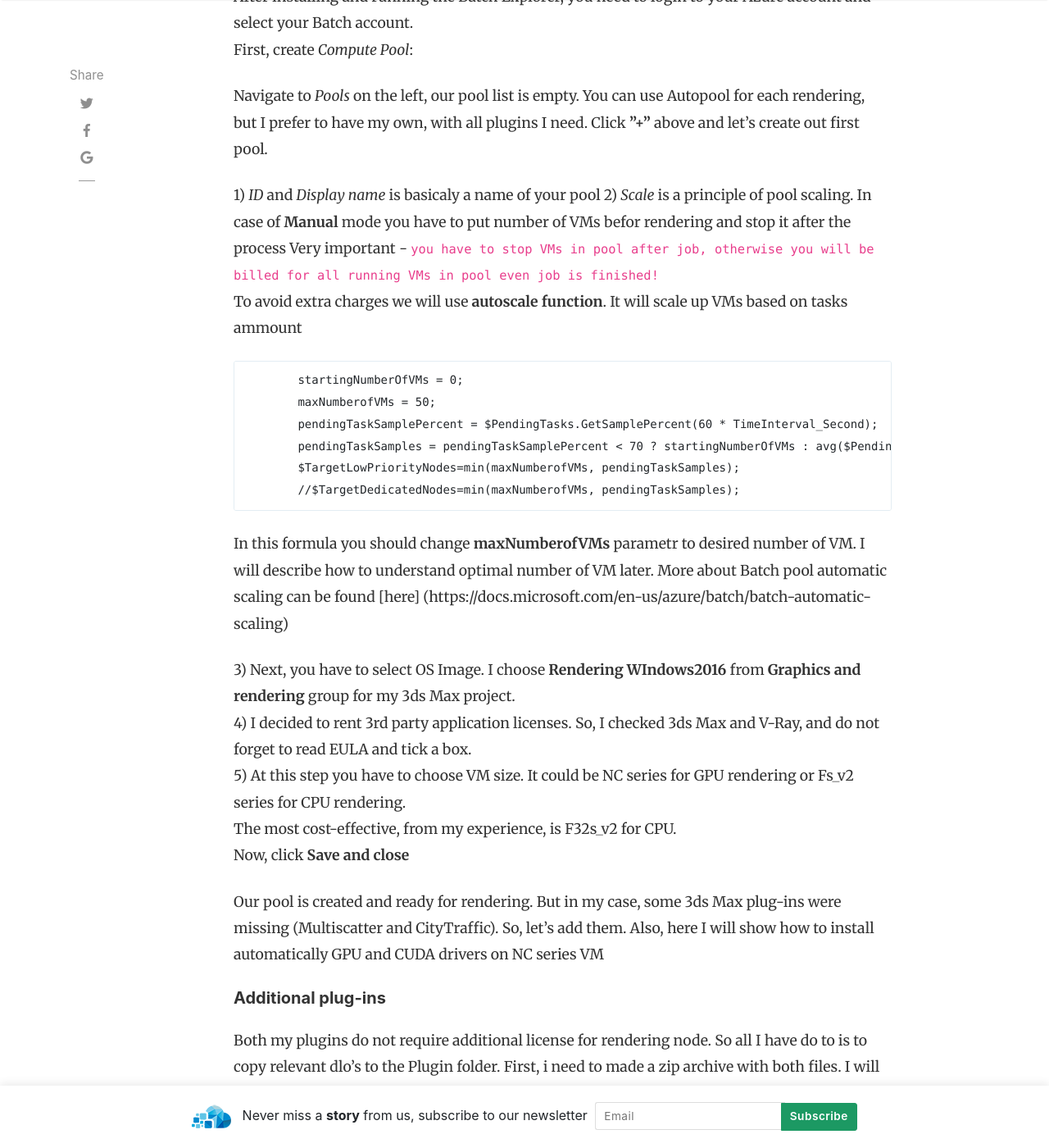
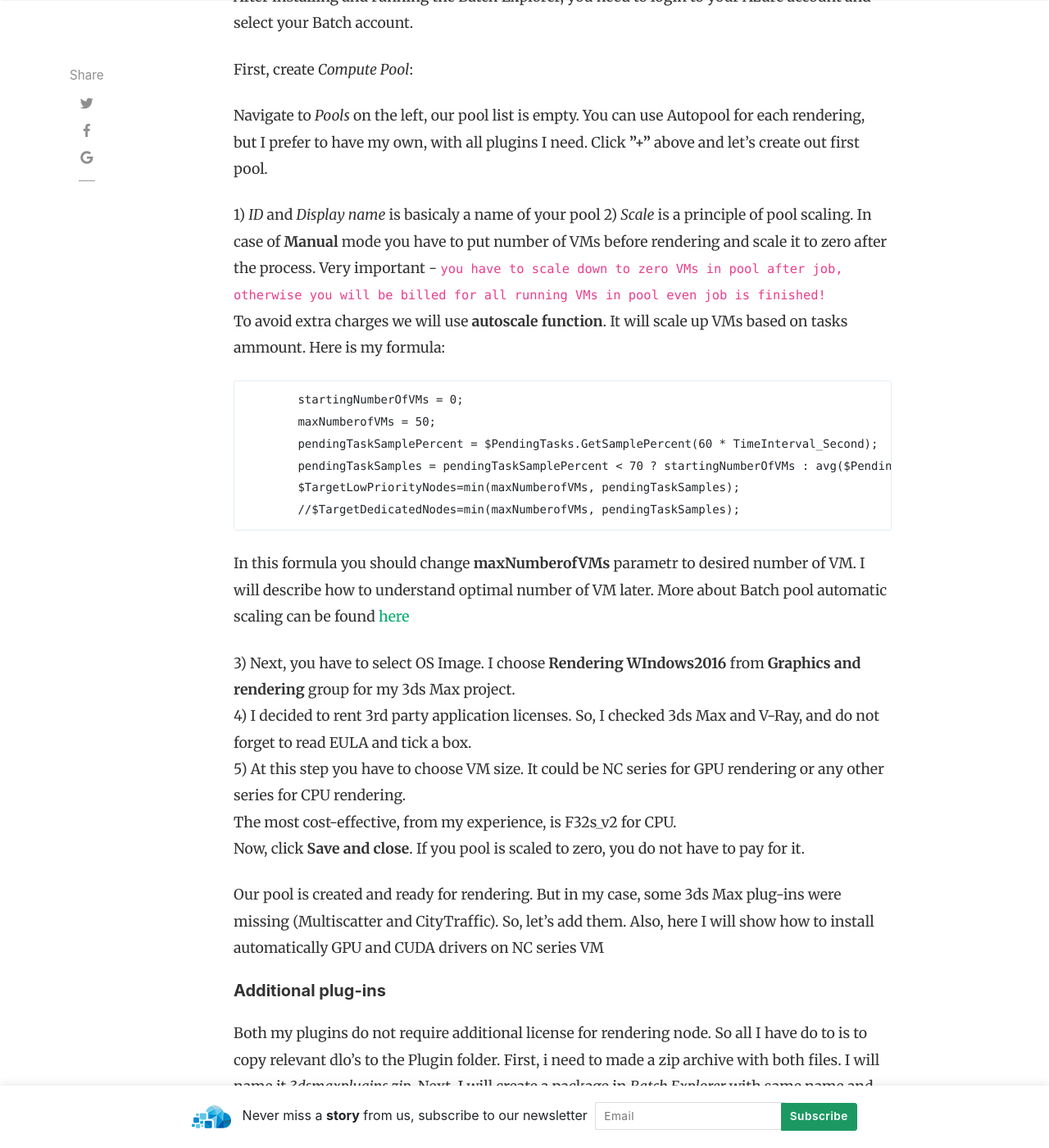
Before and after one commit to AzCEE/azcee.github.io, a Jekyll site: the page built from _posts/2019-02-08-Rendering.md, in a window 1280 px wide and 1400 px high, scrolled down 5512 px. Shown: the whole window at 82% size. Built offline with Jekyll 4.4.1, drawn with Linux system fonts in a browser that asks for light colours; nearby versions of some CDN libraries; comment, search, counter and statistics services are not loaded; some of the changed text lies outside the part shown.

Commit message:
Update 2019-02-08-Rendering.md

```diff
--- a/_posts/2019-02-08-Rendering.md
+++ b/_posts/2019-02-08-Rendering.md
@@ -86,14 +86,15 @@
 Or you can install additional [plugin](https://github.com/Azure/azure-batch-rendering/tree/master/plugins/3ds-max) for 3ds Max application and submit you project in a native way. I will show the first option.
 
 After installing and running the Batch Explorer, you need to login to your Azure account and select your Batch account.
+
 First, create *Compute Pool*:
 
 Navigate to *Pools* on the left, our pool list is empty. You can use Autopool for each rendering, but I prefer to have my own, with all plugins I need. Click **"+"** above and let's create out first pool.
 
 1) *ID* and *Display name* is basicaly a name of your pool
-2) *Scale* is a principle of pool scaling. In case of **Manual** mode you have to put number of VMs befor rendering and stop it after the process
-Very important - `you have to stop VMs in pool after job, otherwise you will be billed for all running VMs in pool even job is finished!`
-To avoid extra charges we will use **autoscale function**. It will scale up VMs based on tasks ammount
+2) *Scale* is a principle of pool scaling. In case of **Manual** mode you have to put number of VMs before rendering and scale it to zero after the process.
+Very important - `you have to scale down to zero VMs in pool after job, otherwise you will be billed for all running VMs in pool even job is finished!`
+To avoid extra charges we will use **autoscale function**. It will scale up VMs based on tasks ammount. Here is my formula:
 
 		startingNumberOfVMs = 0;
 		maxNumberofVMs = 50;
@@ -103,13 +104,13 @@
 		//$TargetDedicatedNodes=min(maxNumberofVMs, pendingTaskSamples);
 
 In this formula you should change **maxNumberofVMs** parametr to desired number of VM. I will describe how to understand optimal number of VM later.
-More about Batch pool automatic scaling can be found [here] (https://docs.microsoft.com/en-us/azure/batch/batch-automatic-scaling)
+More about Batch pool automatic scaling can be found [here](https://docs.microsoft.com/en-us/azure/batch/batch-automatic-scaling)
 
 3) Next, you have to select OS Image. I choose **Rendering WIndows2016** from **Graphics and rendering** group for my 3ds Max project.
 4) I decided to rent 3rd party application licenses. So, I checked 3ds Max and V-Ray, and do not forget to read EULA and tick a box.
-5) At this step you have to choose VM size. It could be NC series for GPU rendering or Fs_v2 series for CPU rendering.
+5) At this step you have to choose VM size. It could be NC series for GPU rendering or any other series for CPU rendering.
 The most cost-effective, from my experience, is F32s_v2 for CPU.
-Now, click **Save and close**
+Now, click **Save and close**. If you pool is scaled to zero, you do not have to pay for it.
 
 Our pool is created and ready for rendering. But in my case, some 3ds Max plug-ins were missing (Multiscatter and CityTraffic). So, let's add them. Also,
 here I will show how to install automatically GPU and CUDA drivers on NC series VM
@@ -120,7 +121,7 @@
 and *version 1* with this zip attached.
 
 Now we need to add this application package to our Pool, as well as install it among with GPU drivers.
-Navigate to out pool -> Configuration and do the following:
+Navigate to out *Pool* -> *Configuration* and do the following:
 
 1) In **Start task settings** add this:
 
```
Also changed, not shown: other parts of _posts/2019-02-08-Rendering.md (+2 -1 lines).
